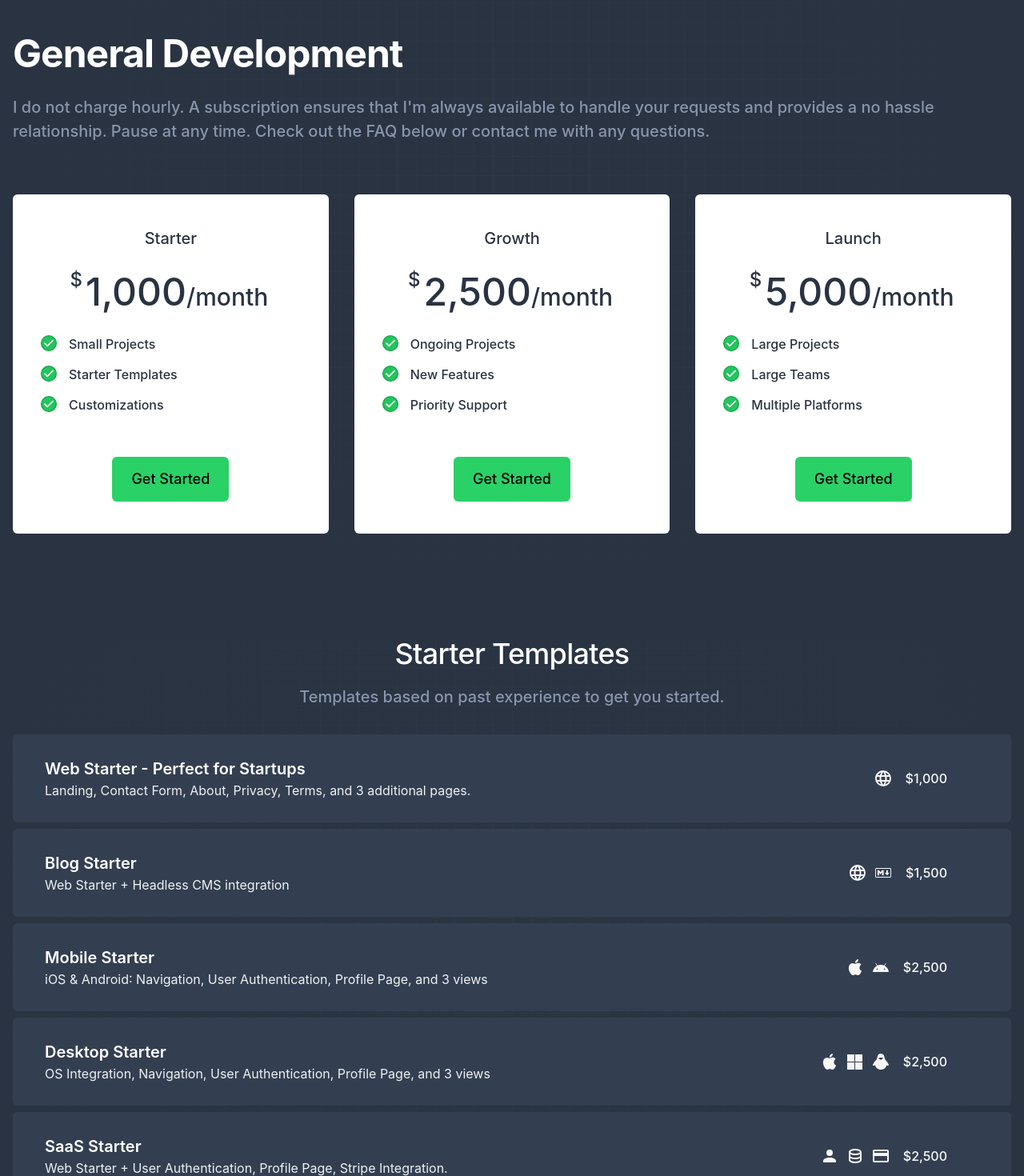
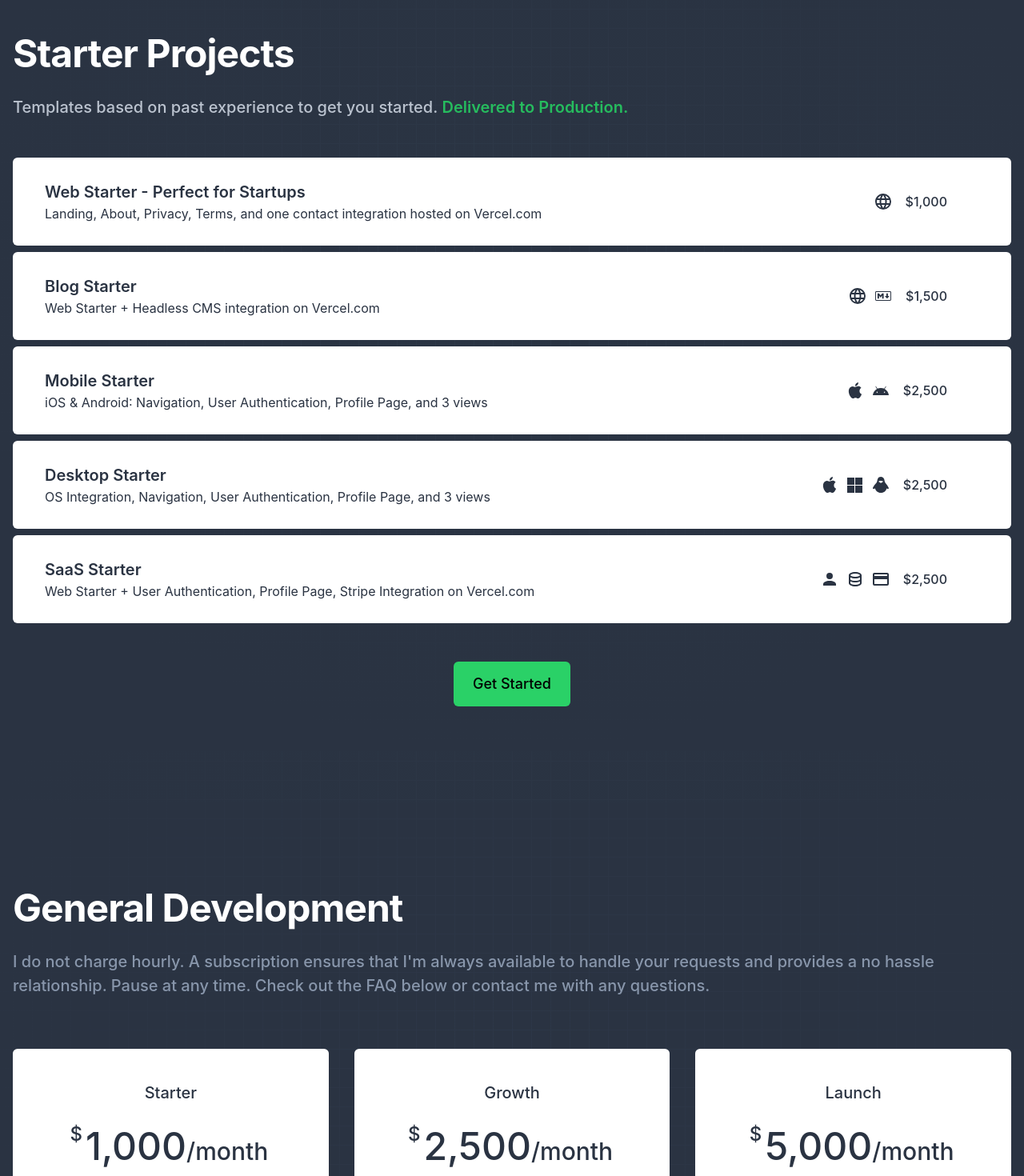
Before and after one commit to pwningcode/pwningcode.com, a Next.js app: page / in a window 1280 px wide. Shown: the part 4020-5490 px from the top of the page at 80% size. Built offline with nearby package versions, Linux system fonts and the light colour scheme.

Commit message:
updated copy

```diff
--- a/components/ProductTable.tsx
+++ b/components/ProductTable.tsx
@@ -8,31 +8,42 @@ const { productTable } = content;
 export default function ProductTable() {
 	return (
 		<section
-			className="pb-24 md:pb-32 bg-coolGray-900"
+			className="py-20 xl:pt-24 xl:pb-28 bg-coolGray-900"
 			style={{
 				backgroundImage: 'url("/assets/pattern-dark2.svg")',
 				backgroundPosition: 'center',
 			}}
 		>
 			<div className="container px-4 mx-auto">
-				<div className="max-w-4xl mx-auto mb-8 text-center">
+				<h3 className="mb-4 text-3xl md:text-5xl text-white font-bold tracking-tighter">
+					{productTable.title}
+				</h3>
+				<p className="mb-12 text-lg md:text-xl text-coolGray-300 font-medium">
+					{productTable.description}{' '}
+					<span className="text-green-600 font-semibold">
+						Delivered to Production.
+					</span>
+				</p>
+			</div>
+			<div className="container px-4 mx-auto">
+				{/* <div className="max-w-4xl mx-auto mb-8 text-center">
 					<h3 className="mb-4 text-3xl md:text-4xl leading-tight text-white font-medium tracking-tighter">
 						{productTable.title}
 					</h3>
 					<p className="text-lg md:text-xl text-coolGray-400 font-medium">
 						{productTable.description}
 					</p>
-				</div>
+				</div> */}
 				{productTable.items.map((item) => (
 					<div
 						key={item.id}
-						className="flex flex-wrap items-center p-7 px-10 bg-coolGray-800 rounded-md my-2"
+						className="flex flex-wrap items-center p-7 px-10 bg-white rounded-md my-2"
 					>
 						<div className="w-full md:w-auto mr-auto mb-6 md:mb-0">
-							<h3 className="text-lg md:text-xl text-white font-semibold">
+							<h3 className="text-lg md:text-xl text-coolGray-900 font-semibold">
 								{item.title}
 							</h3>
-							<p className="text-coolGray-100">
+							<p className="text-coolGray-900">
 								{item.description}
 							</p>
 						</div>
@@ -41,16 +52,12 @@ export default function ProductTable() {
 								{item.icons.map((icon, index) => (
 									<div
 										key={`${item.id}_${index}`}
-										className="inline-flex mb-2 lg:mb-0 mr-2 items-center text-coolGray-400"
+										className="inline-flex mb-2 lg:mb-0 mr-2 items-center text-coolGray-900"
 									>
-										<Icon
-											path={icon.icon}
-											size={1}
-											color={icon.color}
-										/>
+										<Icon path={icon.icon} size={1} />
 									</div>
 								))}
-								<span className="ml-2 font-medium text-coolGray-50">
+								<span className="ml-2 font-medium text-coolGray-900">
 									{item.cost}
 								</span>
 							</div>
--- a/content.ts
+++ b/content.ts
@@ -133,7 +133,7 @@ export const content = {
 		items: [
 			{
 				id: 1,
-				title: `Font End`,
+				title: `Front End`,
 				description: `ReactJS, React Native, TailwindCSS, Material UI`,
 				icon: mdiReact,
 			},
@@ -191,20 +191,20 @@ export const content = {
 		],
 	},
 	productTable: {
-		title: `Starter Templates`,
+		title: `Starter Projects`,
 		description: `Templates based on past experience to get you started.`,
 		items: [
 			{
 				id: 1,
 				title: `Web Starter - Perfect for Startups`,
-				description: `Landing, Contact Form, About, Privacy, Terms, and 3 additional pages.`,
+				description: `Landing, About, Privacy, Terms, and one contact integration hosted on Vercel.com`,
 				cost: '$1,000',
 				icons: [{ icon: mdiWeb, color: '#f6f6f6' }],
 			},
 			{
 				id: 2,
 				title: `Blog Starter`,
-				description: `Web Starter + Headless CMS integration`,
+				description: `Web Starter + Headless CMS integration on Vercel.com`,
 				cost: '$1,500',
 				icons: [
 					{ icon: mdiWeb, color: '#f6f6f6' },
@@ -235,7 +235,7 @@ export const content = {
 			{
 				id: 5,
 				title: `SaaS Starter`,
-				description: `Web Starter + User Authentication, Profile Page, Stripe Integration.`,
+				description: `Web Starter + User Authentication, Profile Page, Stripe Integration on Vercel.com`,
 				cost: '$2,500',
 				icons: [
 					{ icon: mdiAccount, color: '#f6f6f6' },
--- a/pages/index.tsx
+++ b/pages/index.tsx
@@ -56,8 +56,8 @@ export default function HomePage() {
 			<Benefits />
 			<Products />
 			<Technologies />
+			<ProductTable />
 			<Pricing />
-			<ProductTable />
 			<Questions />
 			<Footer />
 			<ScrollUp id="banner" />
```
